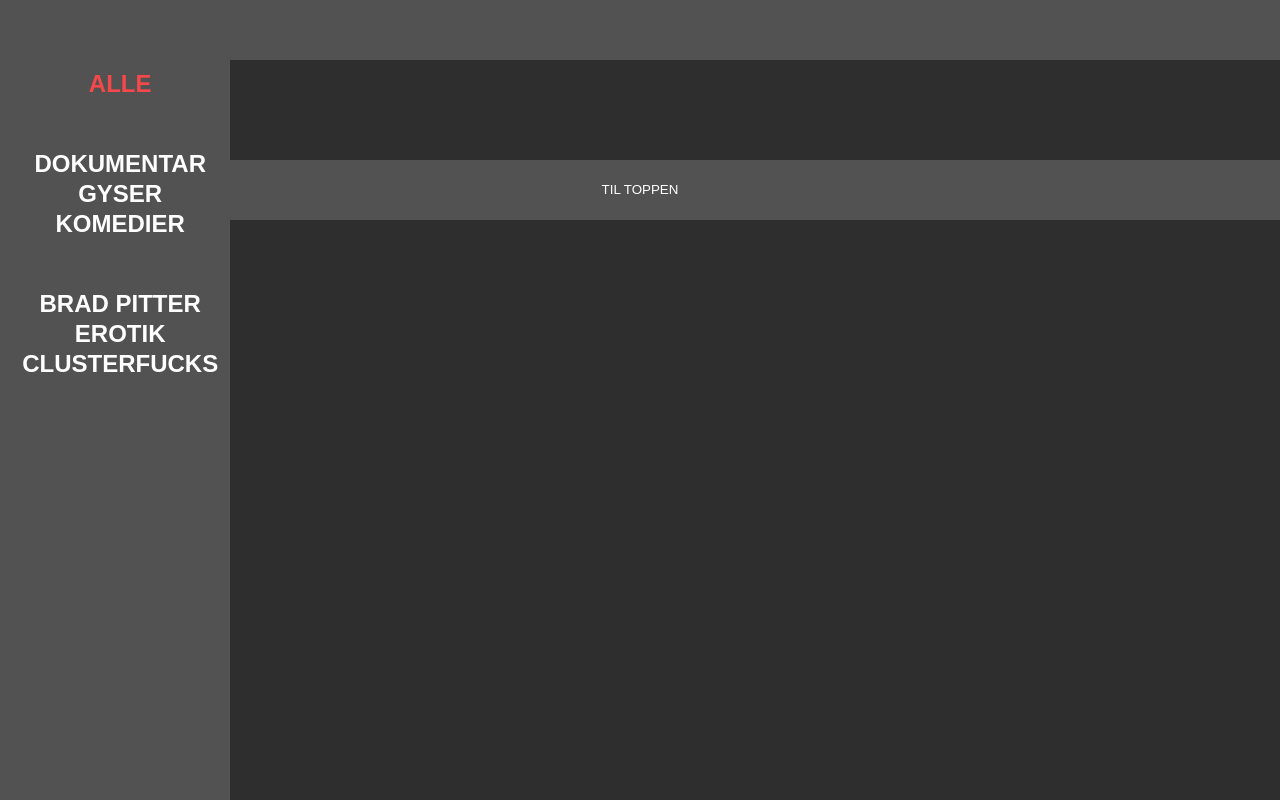
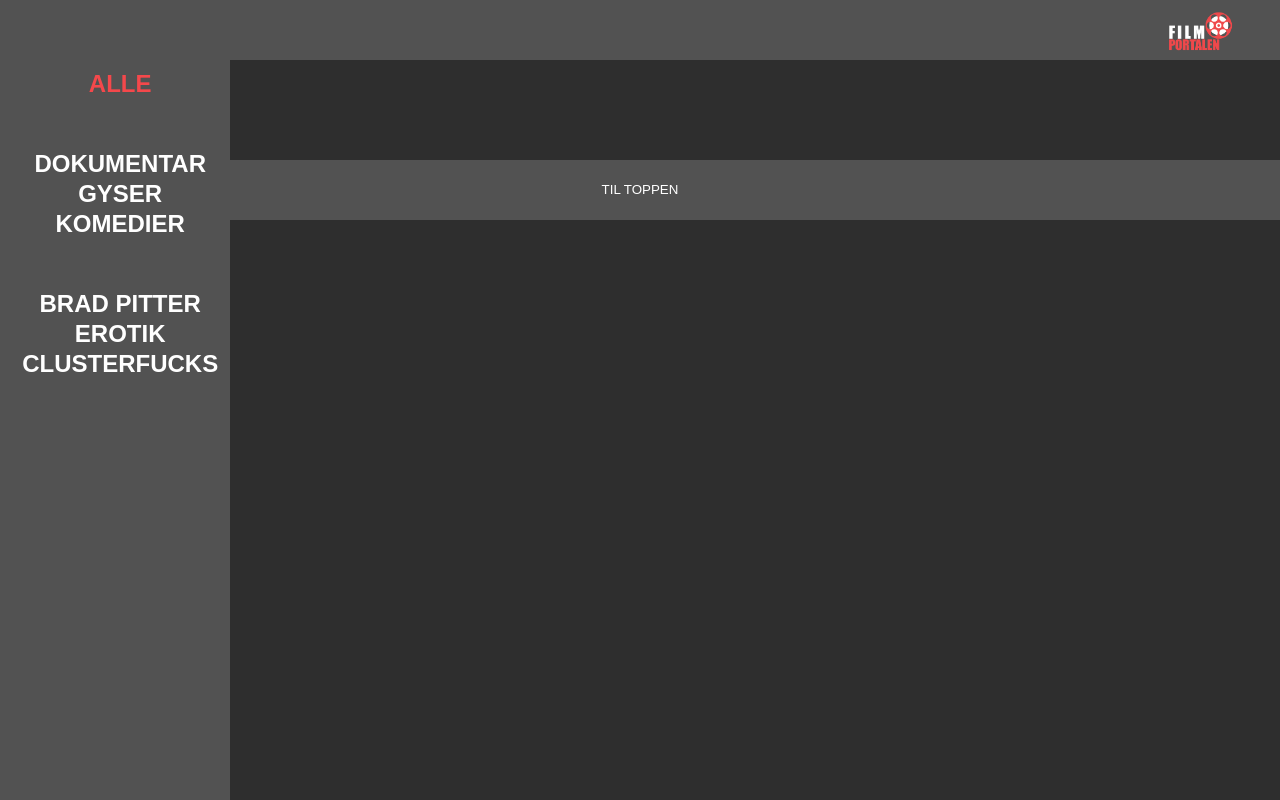
Before and after one commit to AndreasJe/Film-Database, a plain HTML site: page film.html in a window 1280 px wide. Drawn offline with Linux system fonts and the light colour scheme; no server answers.

Commit message:
Glemte logoet....

```diff
--- a/film.html
+++ b/film.html
@@ -9,7 +9,7 @@
       box-sizing: border-box;
     }
 
-    img {
+    article img {
       width: 100%;
       object-fit: cover;
     }
@@ -156,6 +156,22 @@
     .skjul {
       display: none;
     }
+
+
+
+    /* LOGO STYLING */
+
+    header .logo {
+      position: relative;
+      height: 60px;
+      width: auto;
+    }
+
+    header .logo img {
+      position: absolute;
+      right: 5px;
+      height: 80px;
+    }
   </style>
 </head>
 
@@ -174,7 +190,11 @@
 
 
 
-  <header></header>
+  <header>
+    <div class="logo">
+      <img src="logo.png" alt="">
+    </div>
+  </header>
 
   <h1 id="overskrift">Alle</h1>
 
```
Also changed, not shown: logo.svg (added).
